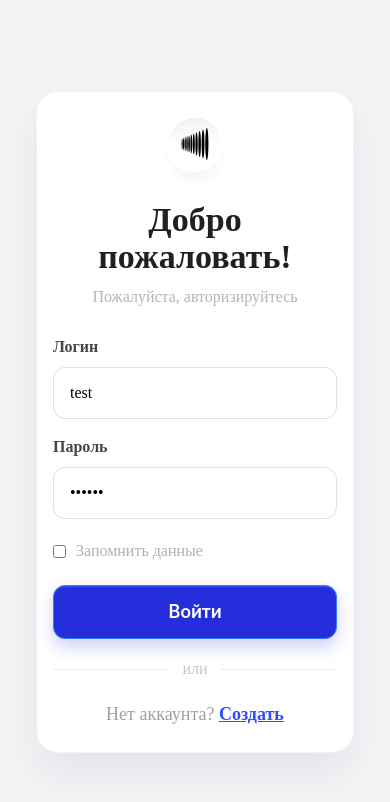
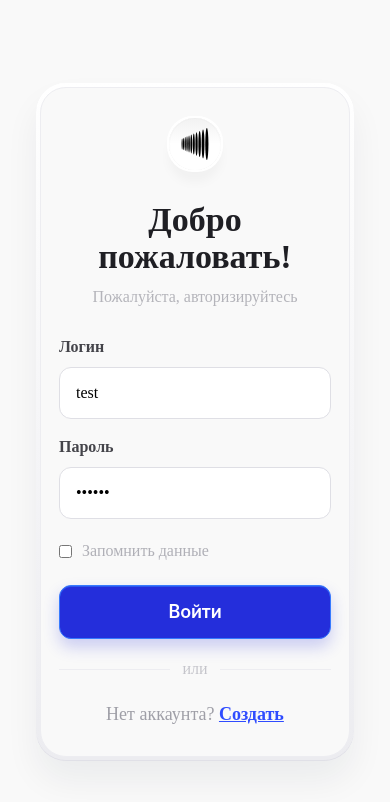
Before and after one commit to WilliardT/aiti-guru-mvp, a React (Vite) app: page /login in a window 390 px wide. Shown: the top 802 px of the page. Built offline with nearby package versions, Linux system fonts and the light colour scheme.

Commit message:
auth page 3

```diff
--- a/src/App.css
+++ b/src/App.css
@@ -4,7 +4,7 @@
   align-items: center;
   justify-content: center;
   padding: 24px;
-  background: #f3f3f6;
+  background: #F9F9F9;
 }
 
 .appLayoutProducts {
--- a/src/modules/AuthModule/components/AuthForm/AuthForm.module.scss
+++ b/src/modules/AuthModule/components/AuthForm/AuthForm.module.scss
@@ -1,14 +1,24 @@
 @import "@core/styles/variables";
 
 
+.shell {
+  width: 100%;
+  max-width: 527px;
+  border-radius: 40px;
+  padding: 6px;
+  background: linear-gradient(180deg, $appWhite 0%, #ececf0 100%);
+  box-shadow:
+    0 20px 34px rgba(24, 28, 50, 0.06),
+    inset 0 1px 0 rgba(255, 255, 255, 0.75),
+    inset 0 -1px 0 rgba(223, 223, 229, 0.85);
+}
+
 .form {
   width: 100%;
-  max-width: 527px;
-  border-radius: 28px;
-  padding: 32px 28px;
-  background: $appWhite;
-  box-shadow: 0 20px 34px rgba(24, 28, 50, 0.06);
-  border: 1px solid #f1f1f3;
+  border-radius: 34px;
+  padding: 48px;
+  background: $rootBackground;
+  border: 1px solid #ededf1;
 }
 
 .logo {
@@ -133,10 +143,15 @@
 }
 
 @media (max-width: 600px) {
+  .shell {
+    max-width: 100%;
+    border-radius: 30px;
+    padding: 4px;
+  }
+
   .form {
-    max-width: 100%;
-    border-radius: 22px;
-    padding: 24px 16px;
+    border-radius: 26px;
+    padding: 28px 18px;
   }
 
   .title {
--- a/src/modules/AuthModule/components/AuthForm/AuthForm.tsx
+++ b/src/modules/AuthModule/components/AuthForm/AuthForm.tsx
@@ -16,6 +16,7 @@ const AuthForm: FC<{
 
 
   return (
+    <div className={styles.shell}>
       <form
         className={styles.form}
         onSubmit={handleSubmit}
@@ -81,6 +82,7 @@ const AuthForm: FC<{
           Нет аккаунта? <span className={styles.createLink}>Создать</span>
         </p>
       </form>
+    </div>
   );
 };
 
```
Lines whose indentation alone changed are shown as unchanged.
